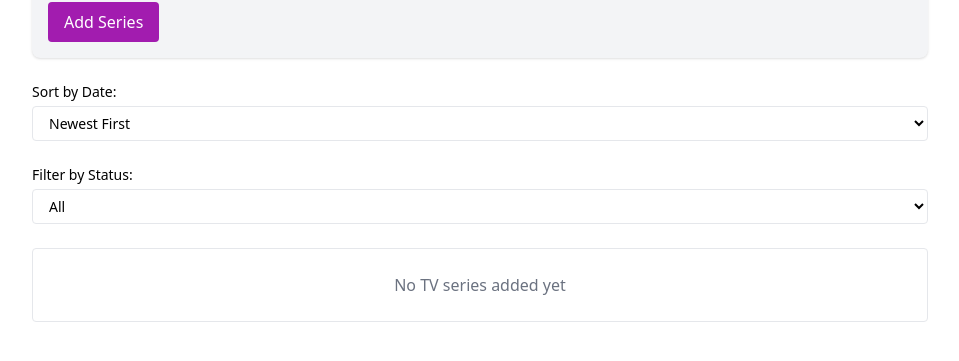
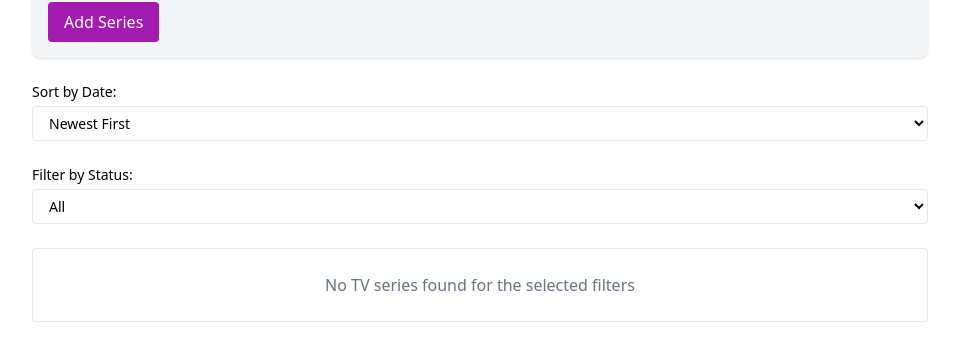
Before and after one commit to mirrerror/SimpleTVSeriesList, a React (Vite) app in the folder simple-tv-series-list/: page / in a window 1280 px wide. Shown: the part 299-660 px from the top of the page, without its empty margins (160-1119 px from the left). Built offline with nearby package versions, Linux system fonts and the light colour scheme.

Commit message:
handle the no series found situatuation for the filters

```diff
--- a/simple-tv-series-list/src/components/TVSeriesList.jsx
+++ b/simple-tv-series-list/src/components/TVSeriesList.jsx
@@ -113,6 +113,8 @@ export default function TVSeriesList({ series, onRate, onRemove, onEdit, isMobil
         );
     };
 
+    const noSeriesFound = filteredSeries.length === 0;
+
     return (
         <div className="space-y-4 sm:space-y-6">
             <div className="mb-4">
@@ -141,6 +143,12 @@ export default function TVSeriesList({ series, onRate, onRemove, onEdit, isMobil
                 </select>
             </div>
 
+            {noSeriesFound ? (
+                <div className="text-center p-6 border rounded dark:border-zinc-700">
+                    <p className="text-gray-500 dark:text-gray-400">No TV series found for the selected filters</p>
+                </div>
+            ) : (
+                <>
                     {watchedSeries.length > 0 && (
                         <div>
                             <h2 className="text-xl sm:text-2xl font-bold mb-2 sm:mb-3 border-b pb-2 dark:border-zinc-700">
@@ -166,11 +174,7 @@ export default function TVSeriesList({ series, onRate, onRemove, onEdit, isMobil
                             </div>
                         </div>
                     )}
-
-            {series.length === 0 && (
-                <div className="text-center p-6 border rounded dark:border-zinc-700">
-                    <p className="text-gray-500 dark:text-gray-400">No TV series added yet</p>
-                </div>
+                </>
             )}
         </div>
     );
```
Lines whose indentation alone changed are shown as unchanged.
